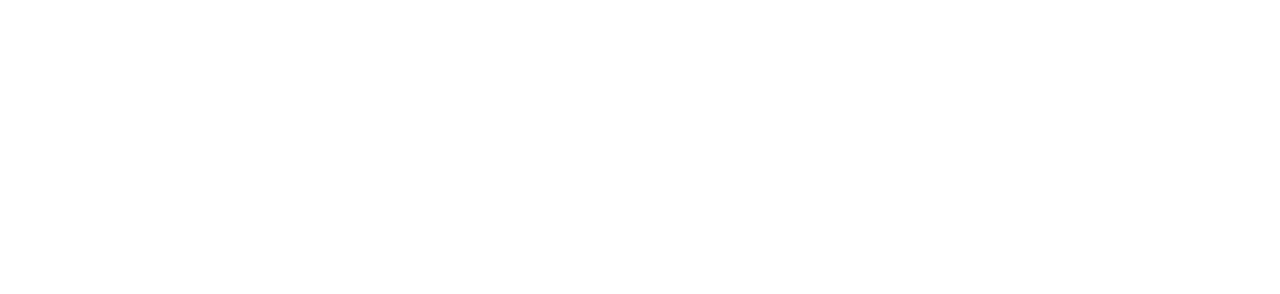
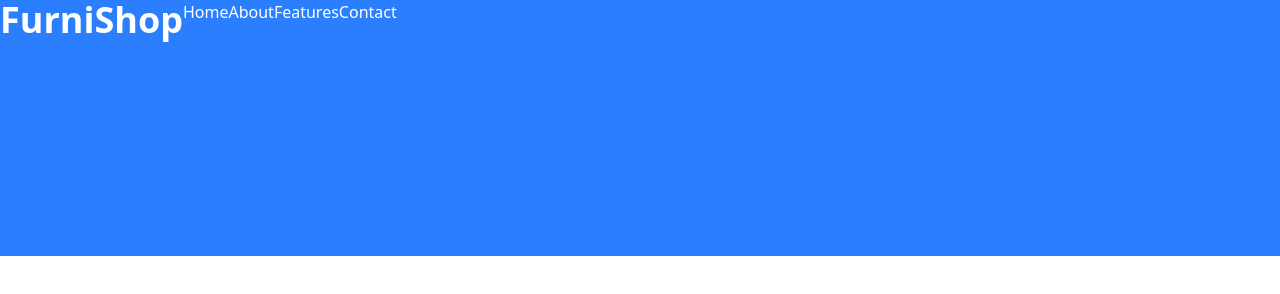
Before and after one commit to Vfy-gif/FurniShop-LIMA, a plain HTML site: page index.html in a window 1280 px wide. Drawn offline with nearby package versions, Linux system fonts and the light colour scheme.

Commit message:
iniciando a crianção do menu

```diff
--- a/index.html
+++ b/index.html
@@ -1,5 +1,5 @@
 <!DOCTYPE html>
-<html lang="en">
+<html lang="pt-br">
 <head>
     <meta charset="UTF-8">
     <meta name="viewport" content="width=device-width, initial-scale=1.0">
@@ -7,7 +7,23 @@
     <title>FurniShop</title>
 </head>
 <body>
-    <header></header>
+    <header class="w-full bg-blue-500 h-64">
+        <menu class="text-white flex">
+            <h1 class="Logo text-4xl font-bold">FurniShop</h1>
+            <li>
+                <a href="#home">Home</a>
+            </li>
+            <li>
+                <a href="#About">About</a>
+            </li>
+            <li>
+                <a href="#Features">Features</a>
+            </li>
+            <li>
+                <a href="#Contact">Contact</a>
+            </li>
+        </menu>
+    </header>
     <main></main>
     <footer></footer>
 </body>
```
